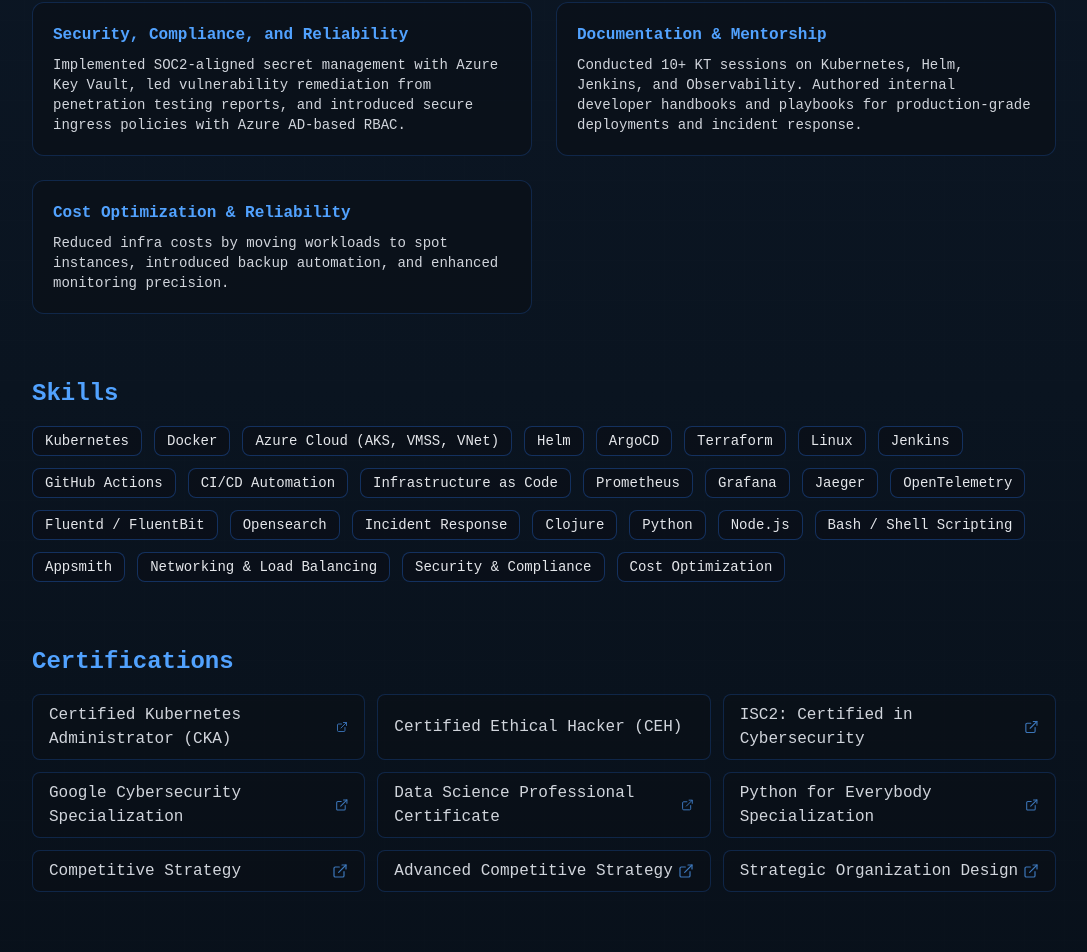
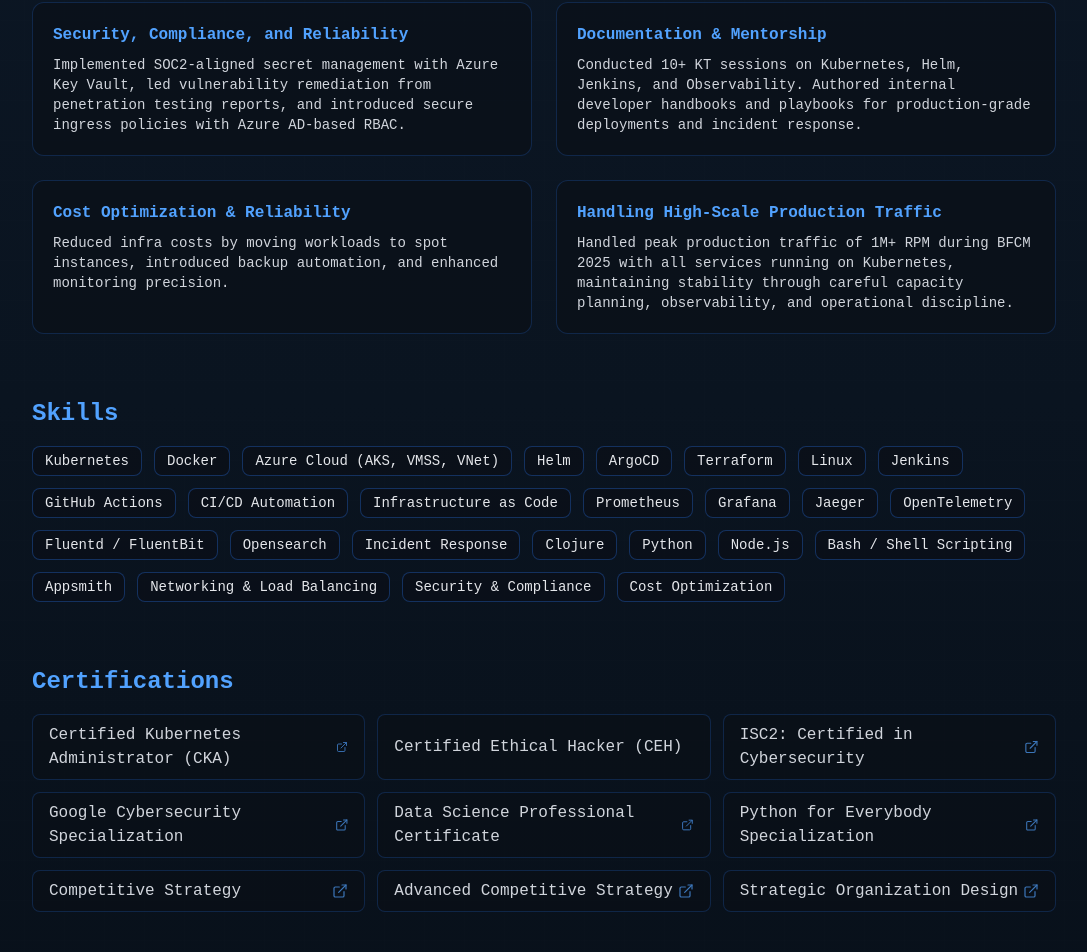
Before and after one commit to 0xhunterkiller/0xhunterkiller, a Next.js app: page /me in a window 1280 px wide. Shown: the part 1140-2092 px from the top of the page, without its empty margins (96-1183 px from the left). Built offline with nearby package versions, Linux system fonts and the light colour scheme.

Commit message:
Update meData.ts

```diff
--- a/data/aboutme/meData.ts
+++ b/data/aboutme/meData.ts
@@ -43,6 +43,10 @@
   {
     title: "Cost Optimization & Reliability",
     desc: "Reduced infra costs by moving workloads to spot instances, introduced backup automation, and enhanced monitoring precision.",
+  },
+  {
+    title: "Handling High-Scale Production Traffic",
+    desc: "Handled peak production traffic of 1M+ RPM during BFCM 2025 with all services running on Kubernetes, maintaining stability through careful capacity planning, observability, and operational discipline.",
   },
 ];
 
```
